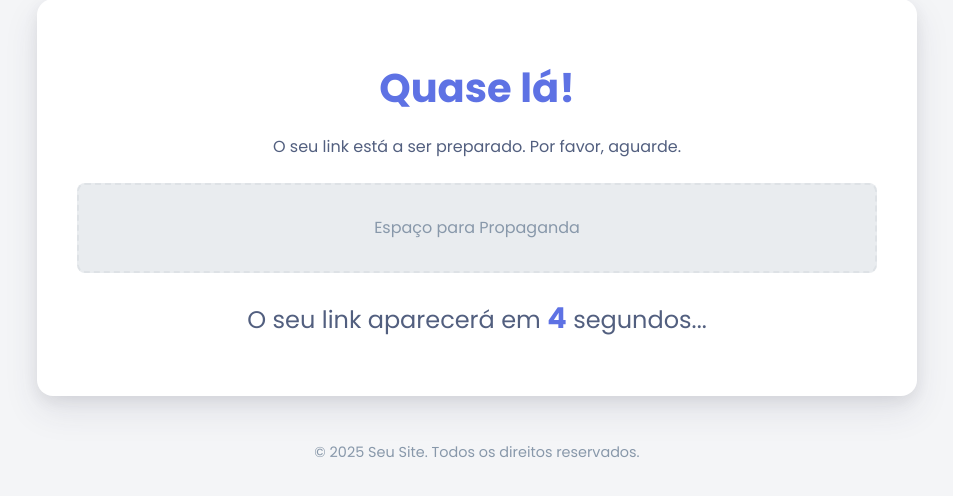
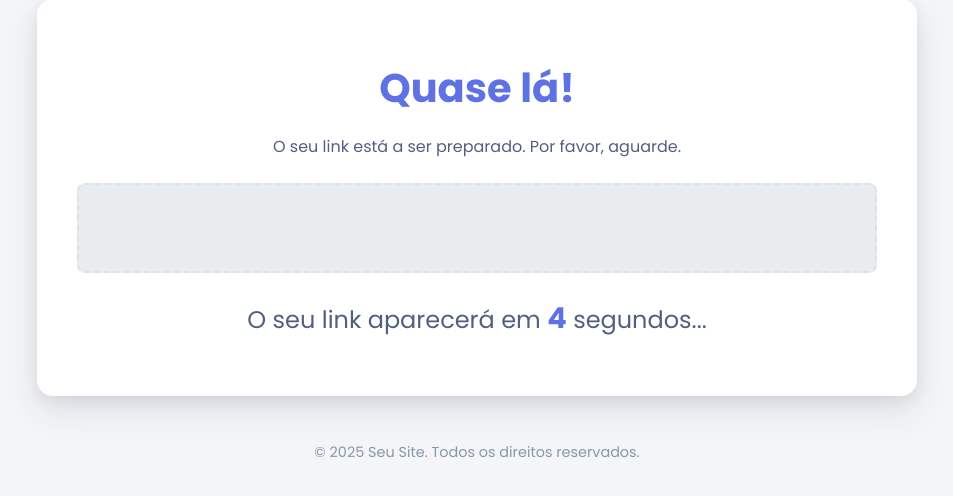
Before and after one commit to ericdimitri2022-design/Projeto_ADS, a Flask app: template templates/espera.html in a window 1280 px wide. Shown: the part 162-658 px from the top of the page, without its empty margins (163-1116 px from the left). Run offline with Flask 3, Linux system fonts and the light colour scheme; the template is opened without the code that fills it, so the values that code supplies are empty.

Commit message:
Update espera.html

```diff
--- a/templates/espera.html
+++ b/templates/espera.html
@@ -12,8 +12,7 @@
         <p>O seu link está a ser preparado. Por favor, aguarde.</p>
 
         <div class="ad-placeholder">
-            Espaço para Propaganda
-        </div>
+            </div>
 
         <div id="mensagem-espera">
             O seu link aparecerá em <span id="contador">10</span> segundos...
@@ -28,7 +27,6 @@
 
     <script>
         const contadorElemento = document.getElementById('contador');
-        // MUDANÇA AQUI: O JavaScript agora procura por 'link-final'
         const botaoContinuar = document.getElementById('link-final');
         const mensagemEspera = document.getElementById('mensagem-espera');
         const urlDestino = "{{ destino_url | safe }}";
@@ -40,11 +38,13 @@
             if (tempoRestante <= 0) {
                 clearInterval(intervalo);
                 mensagemEspera.style.display = 'none';
-                // Apenas mudamos o display, o estilo principal vem do CSS
                 botaoContinuar.style.display = 'inline-block';
                 botaoContinuar.href = urlDestino;
             }
         }, 1000);
     </script>
-</body>
+
+    <div class="sticky-footer-ad">
+        </div>
+    </body>
 </html>
```
